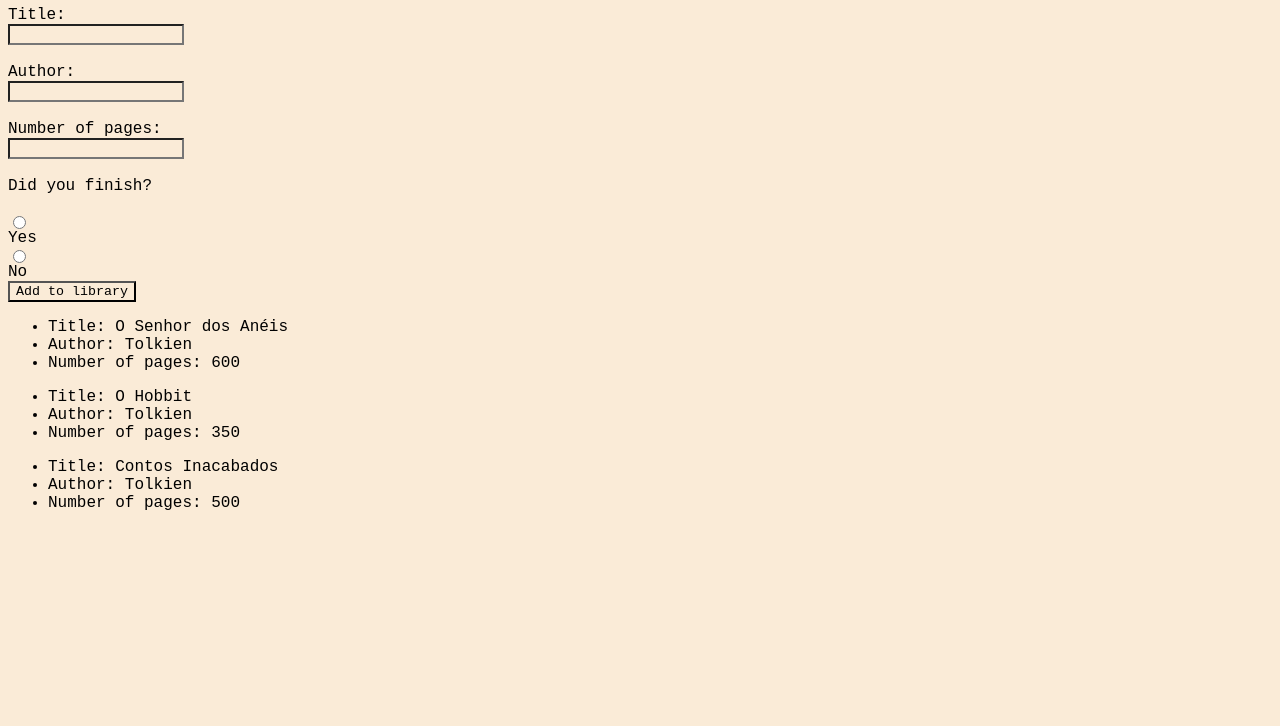
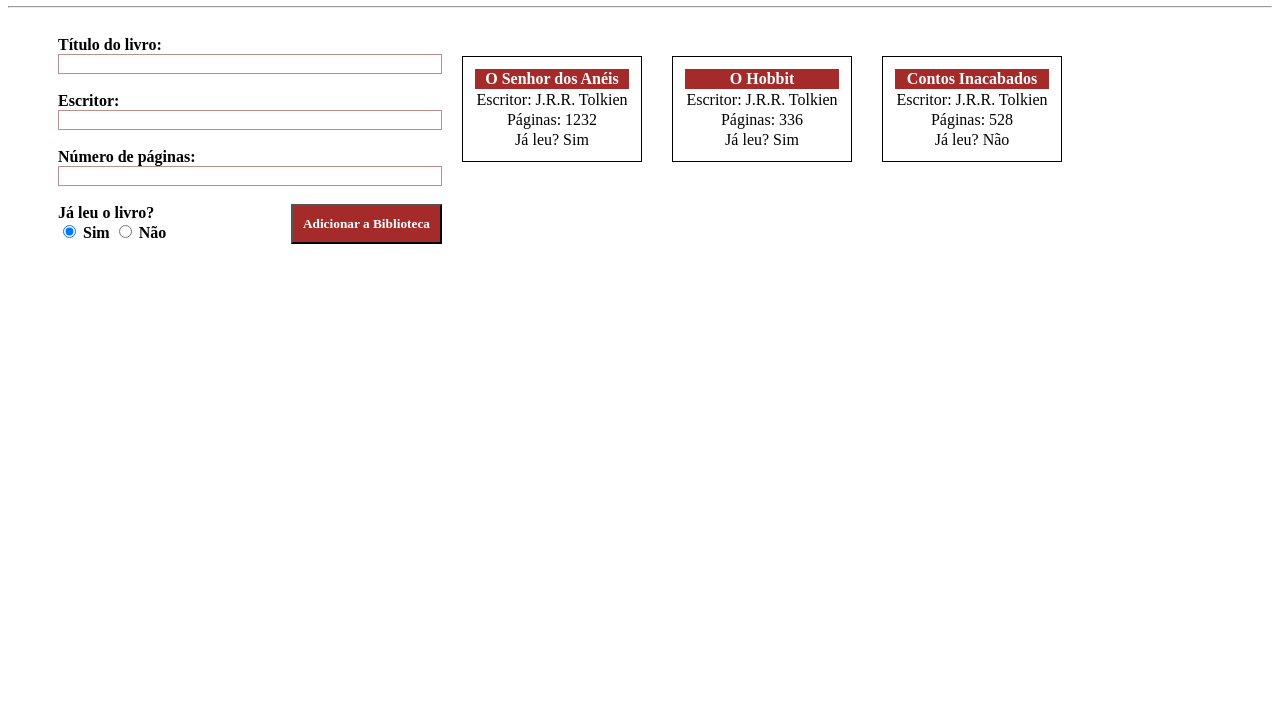
Before and after one commit to danielrsouza10/library, a plain HTML site: page index.html in a window 1280 px wide. Shown: the part 74-800 px from the top of the page. Drawn offline with Linux system fonts and the light colour scheme; a web font is replaced by a local one.

Commit message:
Finished

```diff
--- a/index.html
+++ b/index.html
@@ -1,39 +1,51 @@
 <!DOCTYPE html>
 <html lang="en">
   <head>
-    <meta charset="UTF-8">
-    <meta http-equiv="X-UA-Compatible" content="IE=edge">
-    <meta name="viewport" content="width=device-width, initial-scale=1.0">
-    <link rel="stylesheet" href="style.css">
+    <meta charset="UTF-8" />
+    <meta http-equiv="X-UA-Compatible" content="IE=edge" />
+    <meta name="viewport" content="width=device-width, initial-scale=1.0" />
+    <link rel="stylesheet" href="style.css" />
+    <link rel="preconnect" href="https://fonts.googleapis.com" />
+    <link rel="preconnect" href="https://fonts.gstatic.com" crossorigin />
+    <link
+      href="https://fonts.googleapis.com/css2?family=Gentium+Book+Plus&display=swap"
+      rel="stylesheet"
+    />
     <script src="./script/functions.js" defer></script>
-    <title>Library</title>
+    <title>Sua Biblioteca</title>
   </head>
   <body>
-    <header><h1>Your Library</h1></header>
+    <header>
+      <h1>Sua Biblioteca</h1>
+      <hr />
+    </header>
 
+    <div id="content">
       <form>
-        <label for="bookTitle">Title:</label>
-        <input type="text" id="bookTitle" name="bookTitle"><br>
-        <label for="bookAuthor">Author:</label>
-        <input type="text" id="bookAuthor" name="bookAuthor"><br>
-        <label for="bookPages">Number of pages:</label>
-        <input type="number" id="bookPages" name="bookPages"><br>
+        <label for="bookTitle">Título do livro:</label>
+        <input type="text" id="bookTitle" name="bookTitle" /><br />
+        <label for="bookAuthor">Escritor:</label>
+        <input type="text" id="bookAuthor" name="bookAuthor" /><br />
+        <label for="bookPages">Número de páginas:</label>
+        <input type="number" id="bookPages" name="bookPages" /><br />
 
-        <label for="bookRead">Did you finish?</label><br>
-        <input type="radio" id="yes" name="read" value="yes">
-        <label for="yes">Yes</label>
-        <input type="radio" id="no" name="read" value="no">
-        <label for="no">No</label>
-
-        <button type="button" id="add-to-library">Add to library</button>
-
-
+        <div class="buttons-container">
+          <div id="check-buttons">
+            <label id="bookRead" for="bookRead">Já leu o livro?</label><br />
+            <input type="radio" id="yes" name="read" value="Sim" checked />
+            <label for="yes">Sim</label>
+            <input type="radio" id="no" name="read" value="Não" />
+            <label for="no">Não</label>
+          </div>
+          <div>
+            <button type="button" id="add-to-library">
+              Adicionar a Biblioteca
+            </button>
+          </div>
+        </div>
       </form>
 
-
-    <div id="card-container">
-
+      <div id="card-container"></div>
     </div>
-
   </body>
 </html>
--- a/script/functions.js
+++ b/script/functions.js
@@ -2,16 +2,16 @@ let library = [];
 let queue = [];
 
 //constructor
-function Book(title, author, pages) {
+function Book(title, author, pages, read) {
   this.title = title;
   this.author = author;
   this.pages = pages;
-  // this.read = read;
+  this.read = read;
 }
 
-function addToLibrary(title, author, pages) {
+function addToLibrary(title, author, pages, read) {
   //a function that do library.push
-  let book = new Book(title, author, pages);
+  let book = new Book(title, author, pages, read);
   library.push(book);
   queue = book;
 }
@@ -20,49 +20,49 @@ function addToLibrary(title, author, pages) {
 function showLibrary() {
   library.forEach((element) => {
     const list = document.querySelector("#card-container");
-    const book = document.createElement("ul");
-    const titleBook = document.createElement("li");
-    const authorBook = document.createElement("li");
-    const pagesBook = document.createElement("li");
-    // const readBook = document.createElement("li");
+    const book = document.createElement("table");
+    const titleBook = document.createElement("th");
+    const authorBook = document.createElement("tr");
+    const pagesBook = document.createElement("tr");
+    const readBook = document.createElement("tr");
 
-    titleBook.innerText = "Title: " + element.title;
-    authorBook.innerText = "Author: " + element.author;
-    pagesBook.innerText = "Number of pages: " + element.pages;
-    // readBook.innerText = "Read: " + element.read;
+    titleBook.innerText = element.title;
+    authorBook.innerText = "Escritor: " + element.author;
+    pagesBook.innerText = "Páginas: " + element.pages;
+    readBook.innerText = "Já leu? " + element.read;
 
     list.appendChild(book);
     book.appendChild(titleBook);
     book.appendChild(authorBook);
     book.appendChild(pagesBook);
-    // book.appendChild(readBook);
+    book.appendChild(readBook);
   });
 }
 
 function showLastBook() {
   const list = document.querySelector("#card-container");
-  const book = document.createElement("ul");
-  const titleBook = document.createElement("li");
-  const authorBook = document.createElement("li");
-  const pagesBook = document.createElement("li");
-  // const readBook = document.createElement("li");
+  const book = document.createElement("table");
+  const titleBook = document.createElement("th");
+  const authorBook = document.createElement("tr");
+  const pagesBook = document.createElement("tr");
+  const readBook = document.createElement("tr");
 
-  titleBook.innerText = "Title: " + queue.title;
-  authorBook.innerText = "Author: " + queue.author;
-  pagesBook.innerText = "Number of pages: " + queue.pages;
-  // readBook.innerText = "Read: " + element.read;
+  titleBook.innerText = queue.title;
+  authorBook.innerText = "Escritor: " + queue.author;
+  pagesBook.innerText = "Páginas: " + queue.pages;
+  readBook.innerText = "Já leu? " + queue.read;
 
-  // book.appendChild(readBook);
   list.appendChild(book);
   book.appendChild(titleBook);
   book.appendChild(authorBook);
   book.appendChild(pagesBook);
+  book.appendChild(readBook);
 }
 
 //some books just to test
-addToLibrary("O Senhor dos Anéis", "Tolkien", 600, "lido");
-addToLibrary("O Hobbit", "Tolkien", 350, "lido");
-addToLibrary("Contos Inacabados", "Tolkien", 500, "Não lido");
+addToLibrary("O Senhor dos Anéis", "J.R.R. Tolkien", 1232, "Sim");
+addToLibrary("O Hobbit", "J.R.R. Tolkien", 336, "Sim");
+addToLibrary("Contos Inacabados", "J.R.R. Tolkien", 528, "Não");
 
 showLibrary();
 
@@ -71,7 +71,8 @@ button.addEventListener("click", () => {
   let bookTitle = document.querySelector("#bookTitle").value;
   let bookAuthor = document.querySelector("#bookAuthor").value;
   let bookPages = document.querySelector("#bookPages").value;
-  addToLibrary(bookTitle, bookAuthor, bookPages);
+  let bookRead = document.querySelector("input[name='read']:checked").value;
+  addToLibrary(bookTitle, bookAuthor, bookPages, bookRead);
 
   showLastBook();
 });
--- a/style.css
+++ b/style.css
@@ -1,20 +1,99 @@
-*{
+* {
   margin: o;
   box-sizing: border-box;
-    background-color: antiquewhite;
-    font-family: 'Courier New', Courier, monospace;
+  background-color: white;
+  font-family: "Gentium Book Plus", serif;
 }
 
-form{
+h1 {
+  margin-left: 20px;
+}
+
+#content {
+  display: flex;
+}
+
+form {
   display: flex;
   flex-direction: column;
   align-items: flex-start;
 }
 
-#submit{
+form {
+  margin-top: 20px;
+  margin-left: 50px;
+  display: flex;
+  font-weight: bold;
+  height: 50vh;
+}
+
+#submit {
   margin-top: 10px;
 }
 
-/* input{
-    width: 400px;
-} */
+.buttons-container {
+  width: 30vw;
+  display: flex;
+  justify-content: space-between;
+}
+
+#bookTitle,
+#bookAuthor,
+#bookPages {
+  width: 30vw;
+}
+
+#card-container {
+  margin-top: 20px;
+  display: flex;
+  flex-wrap: wrap;
+  justify-content: flex-start;
+  align-items: flex-start;
+}
+
+input {
+  border: 1px solid rosybrown;
+  background-color: white;
+}
+
+input:hover {
+  border: 2px solid brown;
+}
+
+button {
+  background-color: brown;
+  padding: 10px;
+  color: white;
+  font-weight: bold;
+}
+
+button:hover {
+  background-color: white;
+  font-weight: bold;
+  color: brown;
+  cursor: pointer;
+  border: 2px solid brown;
+}
+
+table {
+  width: 180px;
+  height: 100px;
+  margin: 20px 10px 10px 20px;
+  padding: 10px;
+  border: 1px double black;
+  text-align: center;
+  background-color: white;
+}
+
+table:hover {
+  border: 2px solid rosybrown;
+}
+
+th {
+  background-color: brown;
+  color: white;
+}
+
+tr {
+  background-color: white;
+}
```
Also changed, not shown: images/Screenshoot_1.png (added), images/Screenshoot_2.png (added), 1 other file. Lines whose indentation alone changed are shown as unchanged.
